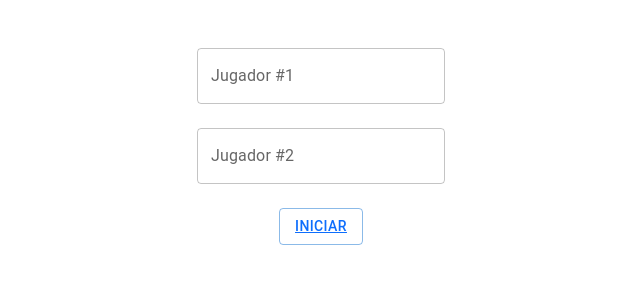
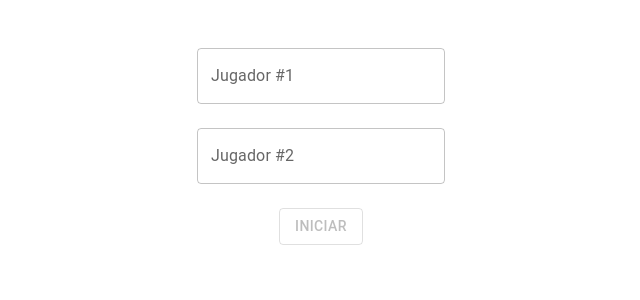
Before and after one commit to disu26/Taller2PDP, a React (Create React App) app in the folder taller2/: page / in a window 1280 px wide. Shown: the top 300 px of the page, without its empty margins (319-959 px from the left). Built offline with nearby package versions, Linux system fonts and the light colour scheme; no server answers.

Commit message:
Campos requeridos.

```diff
--- a/taller2/src/components/Start.jsx
+++ b/taller2/src/components/Start.jsx
@@ -48,9 +48,15 @@ const Start = () => {
       </Grid>
 
       <Grid item>
-        <Button variant="outlined" onClick={() => start()}>
-          <NavLink to={{ pathname: `/game/${p1}/${p2}` }}>Iniciar</NavLink>
-        </Button>
+        {p1.length > 0 && p2.length > 0 ? (
+          <Button variant="outlined" onClick={() => start()}>
+            <NavLink to={{ pathname: `/game/${p1}/${p2}` }}>Iniciar</NavLink>
+          </Button>
+        ) : (
+          <Button variant="outlined" disabled>
+            Iniciar
+          </Button>
+        )}
       </Grid>
     </Stack>
   );
```
